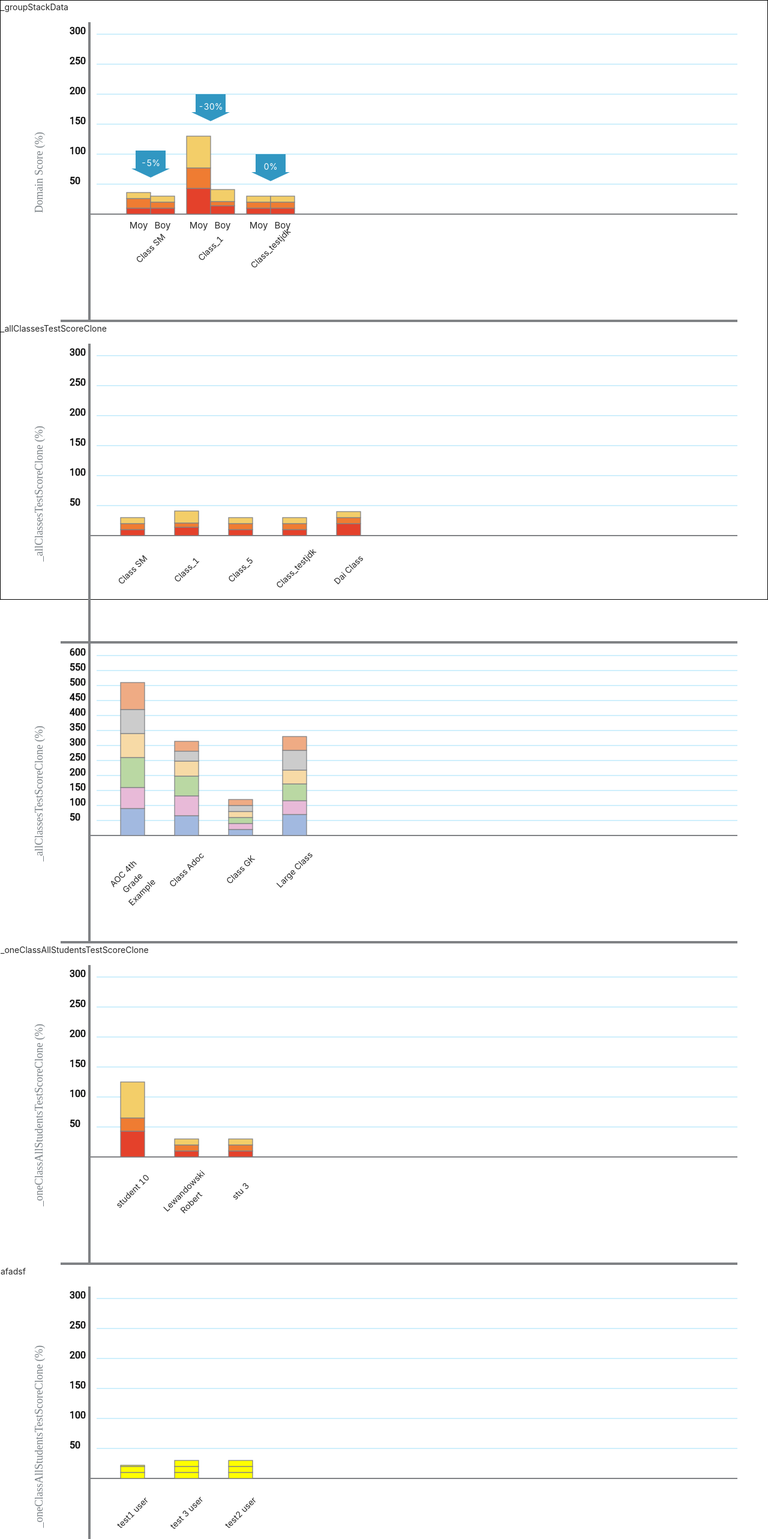
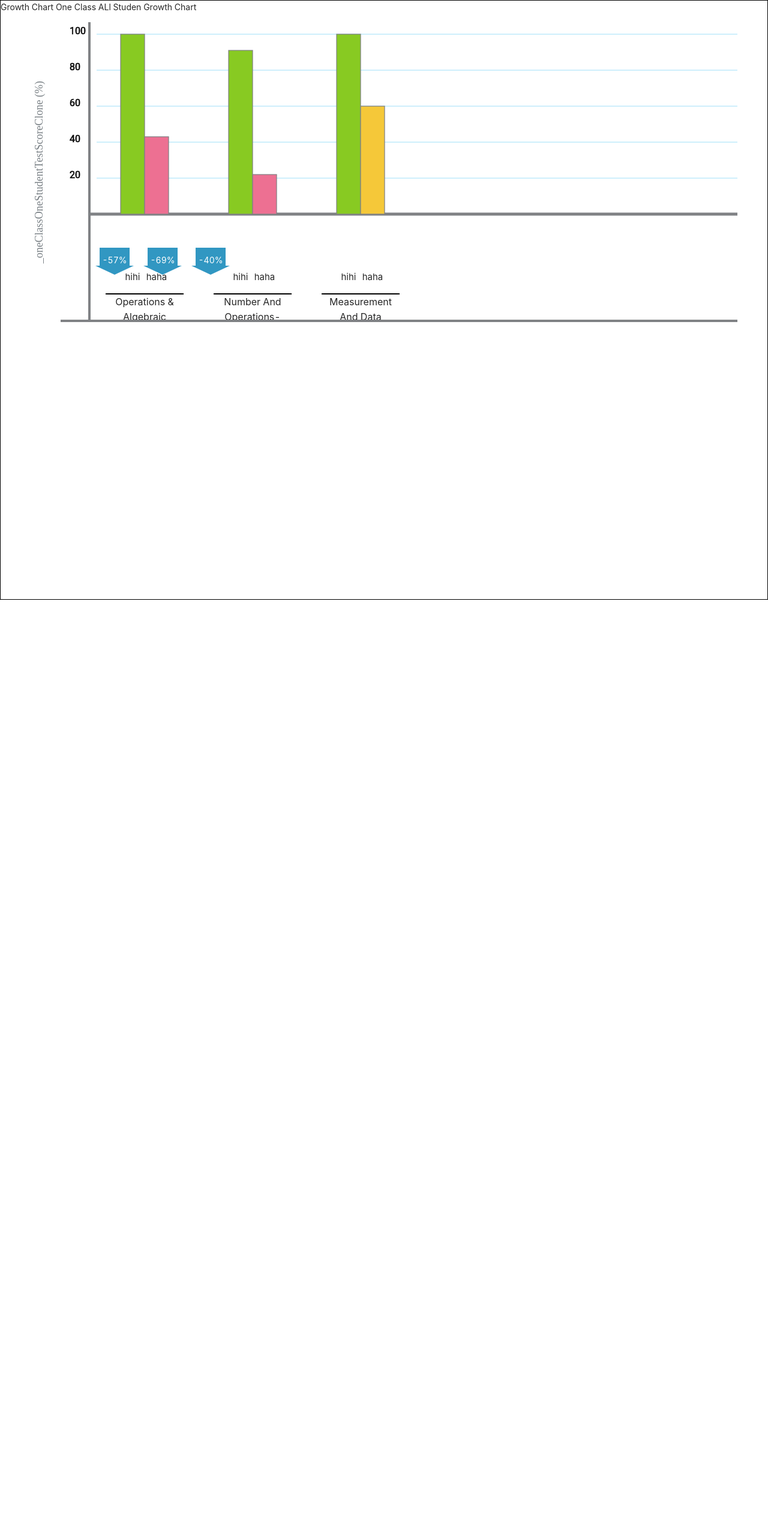
Before and after one commit to DaiTNgo/chart, a React (Vite) app: page / in a window 1280 px wide. Shown: the top 2566 px of the page at 60% size. After the commit the page ends 1000 px from the top, so only its background shows below. Built offline with nearby package versions, Linux system fonts and the light colour scheme.

Commit message:
Æfix arrow

```diff
--- a/src/App.tsx
+++ b/src/App.tsx
@@ -33,65 +33,65 @@ function App() {
         border: "1px solid black",
       }}
     >
-      <p>_groupStackData</p>
-      <GroupStackChart
-        data={parseAllClassesGrowth(_allClassesGrowth)}
-        startSpacing={60}
-        spacingBetweenChart={20}
-        title={"Domain Score"}
-        isShowGrowth
-        isShowPopoverGrowth
-        isShowPopoverBar={false}
-      />
-      <p>_allClassesTestScoreClone</p>
-      <GroupStackChart
-        data={parseAllClassesTestScore(_allClassesTestScore)}
-        title={"_allClassesTestScoreClone"}
-        spacingBetweenChart={50}
-        startSpacing={50}
-        strokeWidth={2}
-        isShowPopoverBar
-      />
+      {/*<p>_groupStackData</p>*/}
+      {/*<GroupStackChart*/}
+      {/*  data={parseAllClassesGrowth(_allClassesGrowth)}*/}
+      {/*  startSpacing={60}*/}
+      {/*  spacingBetweenChart={20}*/}
+      {/*  title={"Domain Score"}*/}
+      {/*  isShowGrowth*/}
+      {/*  isShowPopoverGrowth*/}
+      {/*  isShowPopoverBar={false}*/}
+      {/*/>*/}
+      {/*<p>_allClassesTestScoreClone</p>*/}
+      {/*<GroupStackChart*/}
+      {/*  data={parseAllClassesTestScore(_allClassesTestScore)}*/}
+      {/*  title={"_allClassesTestScoreClone"}*/}
+      {/*  spacingBetweenChart={50}*/}
+      {/*  startSpacing={50}*/}
+      {/*  strokeWidth={2}*/}
+      {/*  isShowPopoverBar*/}
+      {/*/>*/}
 
-      <GroupStackChart
-        data={parseAllClassesTestScore(allClassAOC)}
-        title={"_allClassesTestScoreClone"}
-        spacingBetweenChart={50}
-        startSpacing={50}
-        strokeWidth={2}
-        isShowPopoverBar
-      />
-      <p>_oneClassAllStudentsTestScoreClone</p>
-      <GroupStackChart
-        data={parseOneClassAllStudentsTestScore(_oneClassAllStudentsTestScore)}
-        title={"_oneClassAllStudentsTestScoreClone"}
-        spacingBetweenChart={50}
-        startSpacing={50}
-        isShowPopoverBar
-      />
-      <p>afadsf</p>
-      {console.log(parseOneClassAllStudentsTestScore(oneClassAllStudents))}
-      <GroupStackChart
-        data={parseOneClassAllStudentsTestScore(oneClassAllStudents)}
-        title={"_oneClassAllStudentsTestScoreClone"}
-        spacingBetweenChart={50}
-        startSpacing={50}
-        isShowPopoverBar
-      />
-      <p>afadsf</p>
-      <p>_oneClassOneStudentTestScoreClone</p>
-      <GroupStackChart
-        data={parseOneClassOneStudentTestScore(_oneClassOneStudentTestScore)}
-        title={"_oneClassOneStudentTestScoreClone"}
-        spacingBetweenChart={100}
-        startSpacing={50}
-        isShowPopoverBar={false}
-        strokeWidth={5}
-        widthForLabelGroup={130}
-        componentLabelGroup={Div}
-      />
+      {/*<GroupStackChart*/}
+      {/*  data={parseAllClassesTestScore(allClassAOC)}*/}
+      {/*  title={"_allClassesTestScoreClone"}*/}
+      {/*  spacingBetweenChart={50}*/}
+      {/*  startSpacing={50}*/}
+      {/*  strokeWidth={2}*/}
+      {/*  isShowPopoverBar*/}
+      {/*/>*/}
+      {/*<p>_oneClassAllStudentsTestScoreClone</p>*/}
+      {/*<GroupStackChart*/}
+      {/*  data={parseOneClassAllStudentsTestScore(_oneClassAllStudentsTestScore)}*/}
+      {/*  title={"_oneClassAllStudentsTestScoreClone"}*/}
+      {/*  spacingBetweenChart={50}*/}
+      {/*  startSpacing={50}*/}
+      {/*  isShowPopoverBar*/}
+      {/*/>*/}
+      {/*<p>afadsf</p>*/}
+      {/*{console.log(parseOneClassAllStudentsTestScore(oneClassAllStudents))}*/}
+      {/*<GroupStackChart*/}
+      {/*  data={parseOneClassAllStudentsTestScore(oneClassAllStudents)}*/}
+      {/*  title={"_oneClassAllStudentsTestScoreClone"}*/}
+      {/*  spacingBetweenChart={50}*/}
+      {/*  startSpacing={50}*/}
+      {/*  isShowPopoverBar*/}
+      {/*/>*/}
+      {/*<p>afadsf</p>*/}
+      {/*<p>_oneClassOneStudentTestScoreClone</p>*/}
+      {/*<GroupStackChart*/}
+      {/*  data={parseOneClassOneStudentTestScore(_oneClassOneStudentTestScore)}*/}
+      {/*  title={"_oneClassOneStudentTestScoreClone"}*/}
+      {/*  spacingBetweenChart={100}*/}
+      {/*  startSpacing={50}*/}
+      {/*  isShowPopoverBar={false}*/}
+      {/*  strokeWidth={5}*/}
+      {/*  widthForLabelGroup={130}*/}
+      {/*  componentLabelGroup={Div}*/}
+      {/*/>*/}
       <p>Growth Chart One Class ALl Studen Growth Chart</p>
-      <GrowthChart data={_oneClassAllStudentsGrowth} title={"Domain Scores"} />
+      {/*<GrowthChart data={_oneClassAllStudentsGrowth} title={"Domain Scores"} />*/}
 
       <GroupStackChart
         data={parseOneClassOneStudent(_oneClassOneStudent)}
@@ -104,17 +104,17 @@ function App() {
         widthForLabelGroup={130}
         componentLabelGroup={Div}
       />
-      <GroupStackChart
-        data={parseDataTam(_dataOfTam)}
-        title={"_oneClassOneStudentTestScoreClone"}
-        spacingBetweenChart={100}
-        startSpacing={50}
-        strokeWidth={5}
-        isShowGrowth
-        isShowPopoverGrowth
-        widthForLabelGroup={130}
-        componentLabelGroup={Div}
-      />
+      {/*<GroupStackChart*/}
+      {/*  data={parseDataTam(_dataOfTam)}*/}
+      {/*  title={"_oneClassOneStudentTestScoreClone"}*/}
+      {/*  spacingBetweenChart={100}*/}
+      {/*  startSpacing={50}*/}
+      {/*  strokeWidth={5}*/}
+      {/*  isShowGrowth*/}
+      {/*  isShowPopoverGrowth*/}
+      {/*  widthForLabelGroup={130}*/}
+      {/*  componentLabelGroup={Div}*/}
+      {/*/>*/}
     </div>
   );
 }
--- a/src/components/ChartLayout/ChartLayout.tsx
+++ b/src/components/ChartLayout/ChartLayout.tsx
@@ -10,6 +10,7 @@ type Props = {
   widthChart?: number;
   // render line and percentage: 1 => 100%; 5 => 500%
   numOfStack?: number;
+  arrow: any[];
 };
 function ChartLayout({
   numOfStack = 1,
@@ -19,6 +20,7 @@ function ChartLayout({
   widthChart,
   labelGroup,
   title = "DEFAULT TITLE",
+  arrow,
 }: Props) {
   const renderAxis = (_isXAxis: boolean) => {
     const PERCENT = numOfStack * 100;
@@ -66,6 +68,7 @@ function ChartLayout({
               <S.LineBottom y={320} strokeWidth={strokeOfXAxisChart} />
               {children}
             </S.Svg>
+            {arrow && arrow}
             {labelBar && labelBar}
             {labelGroup && labelGroup}
           </S.ChartWrapper>
--- a/src/components/GroupStackChart/GroupStackChart.tsx
+++ b/src/components/GroupStackChart/GroupStackChart.tsx
@@ -103,7 +103,7 @@ function GroupStackChart({
       />
     );
   };
-
+  const arrArrow: JSX.Element[] = [];
   const getChart = (_data: TData[]) => {
     const charts: JSX.Element[] = [];
     const labelBars: JSX.Element[] = [];
@@ -180,7 +180,7 @@ function GroupStackChart({
 
       if (isShowGrowth && growth !== undefined) {
         const arrow = getEleArrow(growth, yMin, groupIdx);
-        charts.push(arrow);
+        arrArrow.push(arrow);
       }
     }
     return { charts, labelBars, labelGroups };
@@ -194,6 +194,7 @@ function GroupStackChart({
       numOfStack={numOfStack}
       labelGroup={labelGroups}
       labelBar={labelBars}
+      arrow={arrArrow}
       title={title}
     >
       {charts}
```
